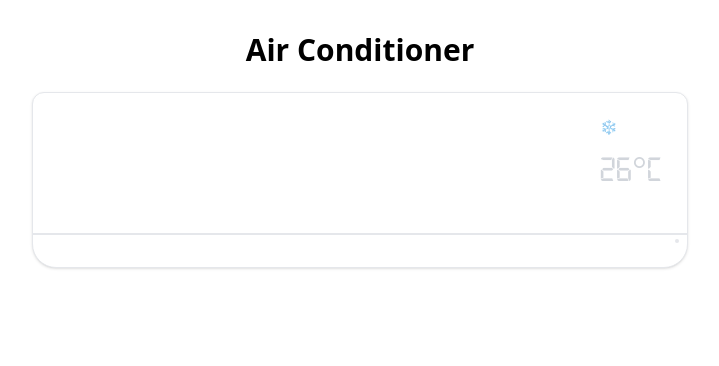
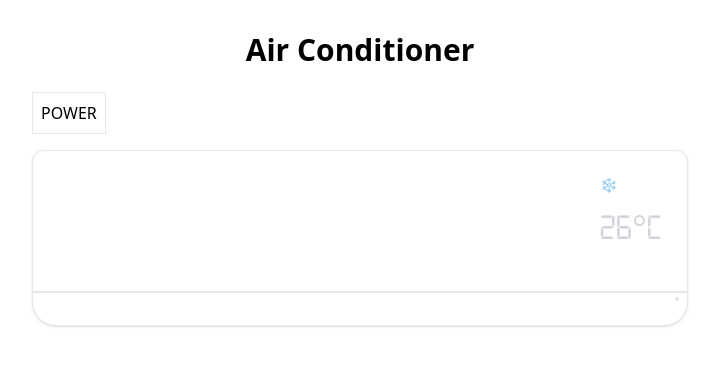
Before and after one commit to jsun969/air-conditioner, a Next.js app: page / in a window 1280 px wide. Shown: the top 366 px of the page, without its empty margins (280-999 px from the left). Built offline with nearby package versions, Linux system fonts and the light colour scheme.

Commit message:
feat: add wind and power fade animation

```diff
--- a/components/AirConditioner/AirConditioner.tsx
+++ b/components/AirConditioner/AirConditioner.tsx
@@ -1,6 +1,21 @@
 import clsx from 'clsx';
 import React from 'react';
 import digitalFontStyles from '../../styles/digital-font.module.css';
+
+const Wind: React.FC<{ show: boolean }> = ({ show }) => {
+  return (
+    <div
+      className={clsx(
+        'flex justify-center gap-28 mt-6 transition-opacity duration-700',
+        show ? 'opacity-100' : 'opacity-0',
+      )}
+    >
+      <div className="h-16 w-1 bg-gray-300 rotate-12" />
+      <div className="h-16 w-1 bg-gray-300" />
+      <div className="h-16 w-1 bg-gray-300 -rotate-12" />
+    </div>
+  );
+};
 
 interface AirConditionerProps {
   mode: 'cool' | 'heat';
@@ -14,20 +29,25 @@ const AirConditioner: React.FC<AirConditionerProps> = ({
   power,
 }) => {
   return (
+    <div className="my-4">
       <div className="bg-white h-44 shadow relative border rounded-t-xl rounded-b-3xl">
         <div className="border absolute bottom-8 w-full" />
         <div className="absolute top-6 right-6">
           <h6 className="text-sm mb-2">{mode === 'cool' ? '❄️' : '☀️'}</h6>
-        <h4 className={clsx('text-gray-300 text-4xl', digitalFontStyles.font)}>
+          <h4
+            className={clsx('text-gray-300 text-4xl', digitalFontStyles.font)}
+          >
             {temperature}°C
           </h4>
         </div>
         <div
           className={clsx(
-          'absolute h-1 w-1 rounded-full bottom-6 right-2',
+            'absolute h-1 w-1 rounded-full bottom-6 right-2 transition-colors duration-700',
             power ? 'bg-green-400' : 'bg-gray-200',
           )}
         />
+      </div>
+      <Wind show={power} />
     </div>
   );
 };
--- a/pages/index.tsx
+++ b/pages/index.tsx
@@ -1,11 +1,17 @@
 import { NextPage } from 'next';
+import { useState } from 'react';
 import AirConditioner from '../components/AirConditioner';
 
 const Home: NextPage = () => {
+  const [power, setPower] = useState(false);
+
   return (
     <main className="p-2 max-w-2xl mx-auto">
       <h1 className="text-center text-3xl font-bold py-6">Air Conditioner</h1>
-      <AirConditioner mode="cool" temperature={26} power={false} />
+      <button onClick={() => setPower(!power)} className="border p-2">
+        POWER
+      </button>
+      <AirConditioner mode="cool" temperature={26} power={power} />
     </main>
   );
 };
```
Lines whose indentation alone changed are shown as unchanged.
